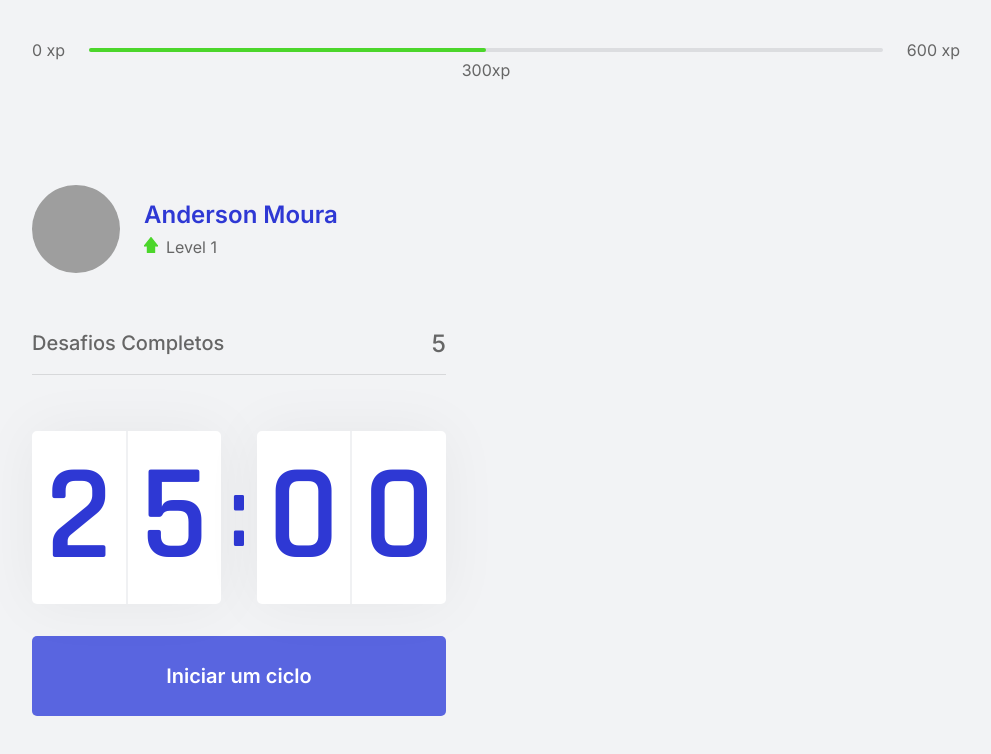
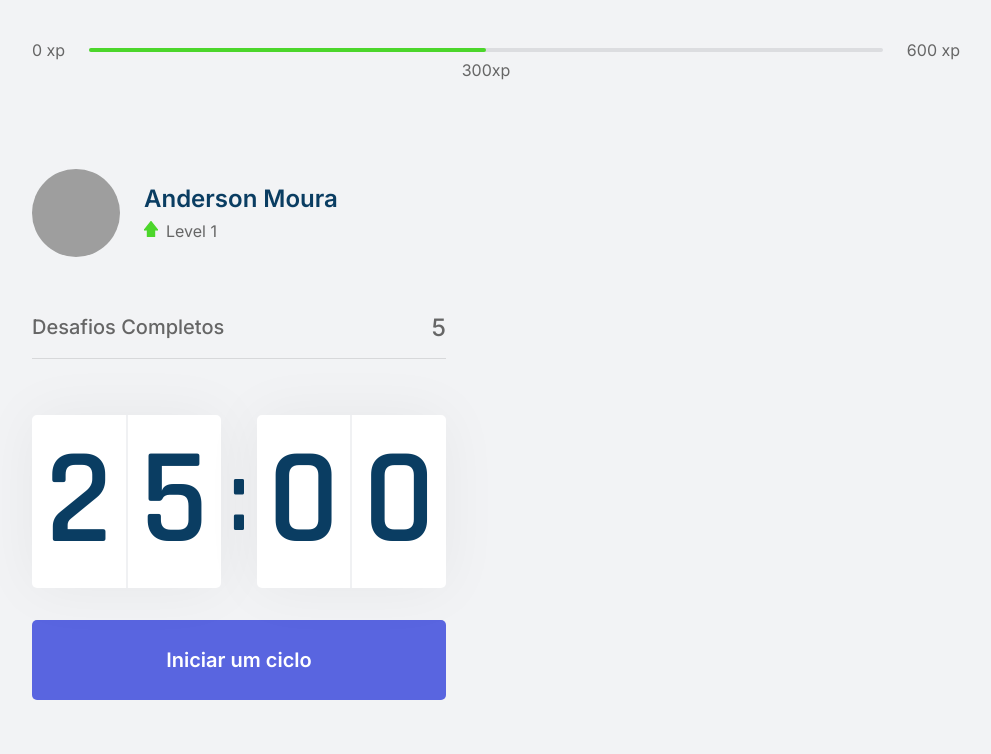
Before and after one commit to andersonmwp/NWL4, a Next.js app: page / in a window 1280 px wide. Shown: the top 754 px of the page, without its empty margins (144-1135 px from the left). Built offline with nearby package versions, Linux system fonts and the light colour scheme; grey boxes are pictures that could not be loaded.

Commit message:
:ok_hand: pequenas alterações

```diff
--- a/src/styles/components/ExperienceBar.module.css
+++ b/src/styles/components/ExperienceBar.module.css
@@ -1,6 +1,8 @@
 .experienceBar {
     display: flex;
     align-items: center;
+
+    margin-bottom: 3rem;
 }
 
 .experienceBar span {
--- a/src/styles/components/Profile.module.css
+++ b/src/styles/components/Profile.module.css
@@ -1,8 +1,6 @@
 .profileContainer {
     display: flex;
     align-items: center;
-
-    margin-top: 5rem;
 }
 
 .profileContainer > img {
--- a/src/styles/global.css
+++ b/src/styles/global.css
@@ -10,7 +10,7 @@
     --gray-line: #dcdde0;
     --text: #666666;
     --text-highlight: #b3b9ff;
-    --title: #2e38d4;
+    --title: #0a3d62;
     --red: #e83f5b;
     --green: #4cd62b;
     --blue: #5965e0;
```
